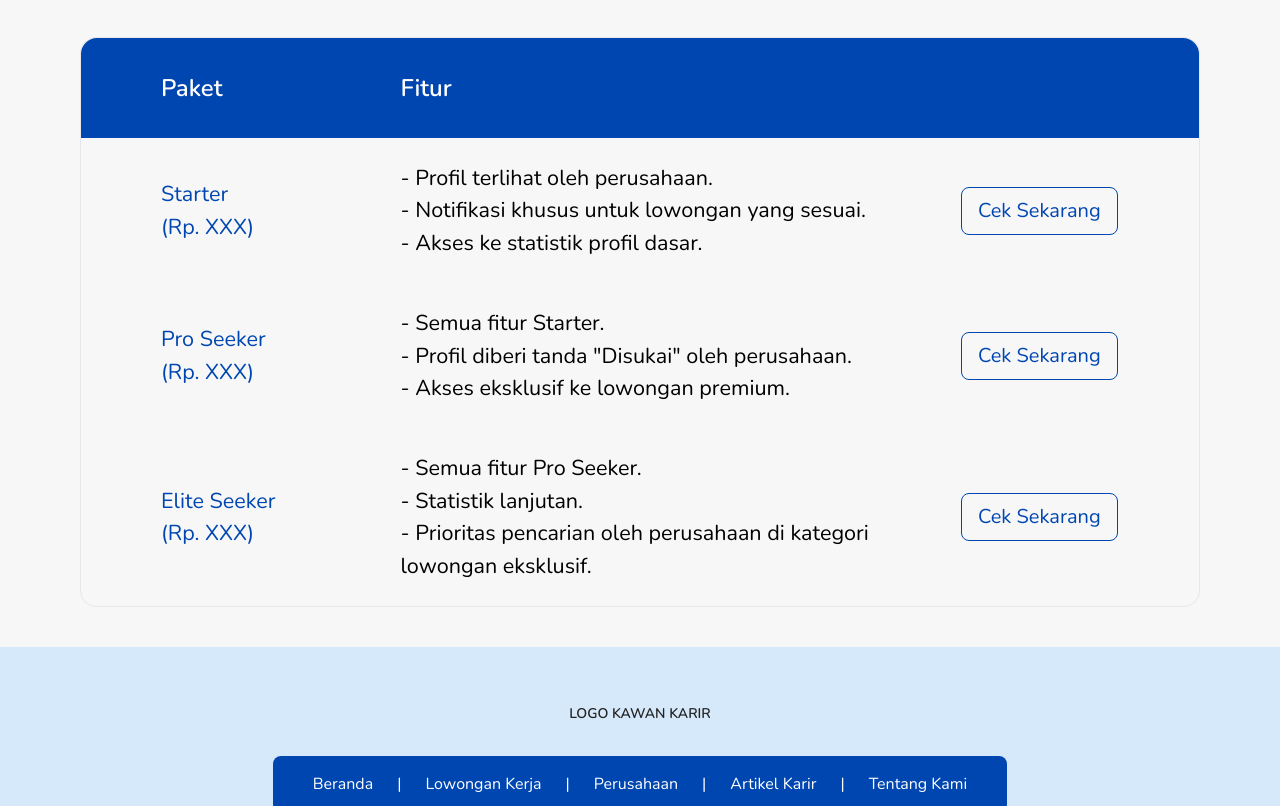
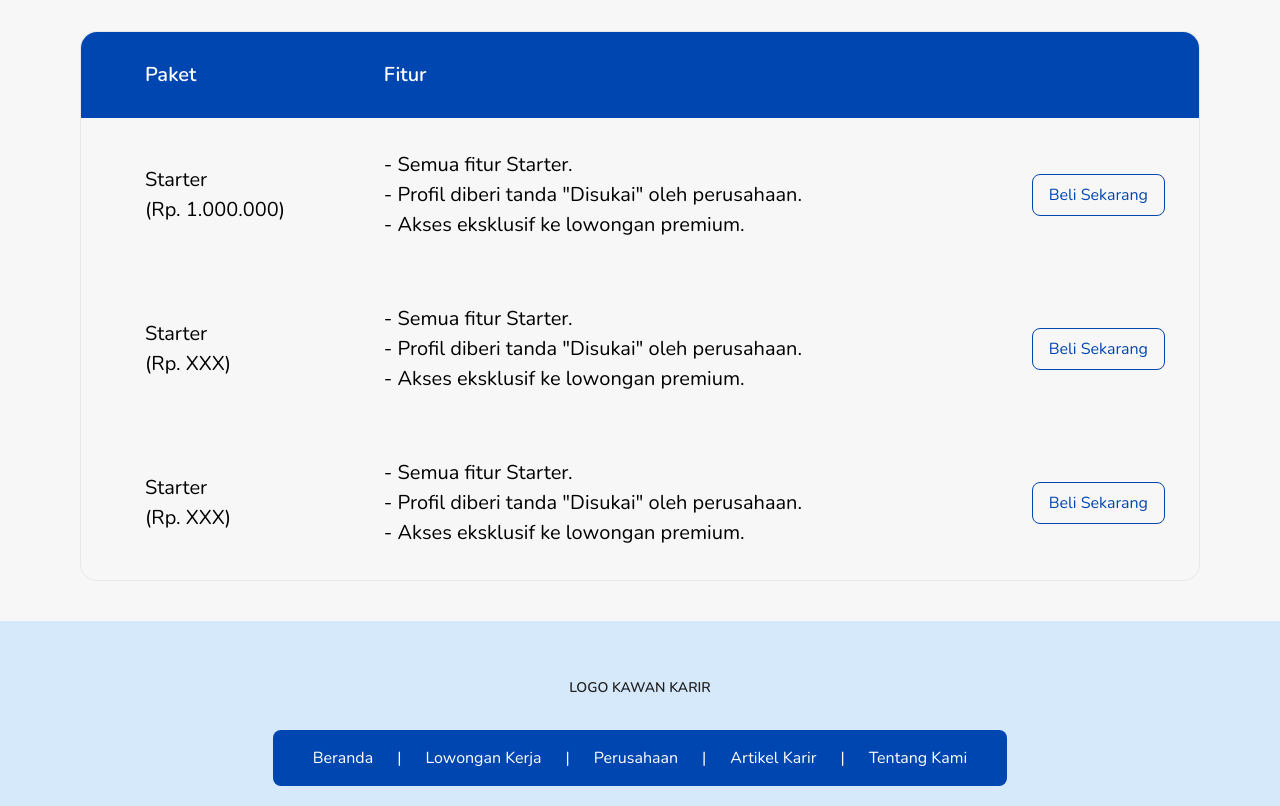
Before and after one commit to Anamm15/karir-cemerlang, a website: page premium.html in a window 1280 px wide. Shown: the part 719-1525 px from the top of the page. Drawn offline with nearby package versions, Linux system fonts and the light colour scheme.

Commit message:
Revisi table premium

```diff
--- a/assets/css/perusahaan.css
+++ b/assets/css/perusahaan.css
@@ -300,10 +300,6 @@ nav div {
     .perusahaan__card__location {
         font-size: 1rem;
     }
-    .perusahaan__card__description {
-        font-size: .8rem;
-        padding: 0 1.5rem;
-    }
     .perusahaan__info {
         top: 40%;
     }
--- a/assets/css/premium.css
+++ b/assets/css/premium.css
@@ -92,6 +92,21 @@ nav div {
         font-size: 1.35rem;
         width: 58.5%;
     }
+    .text-h5, .text-b1 {
+        font-size: 1.25rem;
+    }
+    .text-h6 {
+        font-size: 1rem;
+    }
+    .text-h4 {
+        font-size: 2rem;
+    }
+    table tr th:nth-child(1) {
+        width: 27%;
+    }
+    table tr th:nth-child(2) {
+        width: 55%;
+    }
     .footer {
         height: max-content;
         margin-bottom: 0;
--- a/premium.html
+++ b/premium.html
@@ -82,36 +82,62 @@
         <h4 class="text-h4 font-semibold">Layanan Fitur Premium Pencari Kerja</h4>
         <p class="text-b2 mt-4">Penawaran lengkap untuk mendukung karir Anda</p>
         <div class="layanan__premium__content border rounded-2xl mt-10">
-            <div class="header w-full bg-primary-1 text-white-1 py-8 px-20 flex rounded-t-2xl">
-                <h5 class="text-h5 font-semibold w-1/4">Paket</h5>
-                <h5 class="text-h5 font-semibold">Fitur</h5>
-            </div>
-            <div class="body px-20 flex flex-col">
-                <div class="body__content flex py-6 items-center">
-                    <p class="text-b1 text-primary-1 whitespace-pre-line w-1/4 body__content__paket">Starter
-                        (Rp. XXX)</p>
-                    <p class="text-b1 whitespace-pre-line w-[63%] body__content__fitur">- Profil terlihat oleh perusahaan.
-                        - Notifikasi khusus untuk lowongan yang sesuai.
-                        - Akses ke statistik profil dasar.</p>
-                    <button class="text-b2 border border-primary-1 h-max text-primary-1 px-4 py-2 rounded-lg hover:bg-primary-1 hover:text-white">Cek Sekarang</button>
-                </div>
-                <div class="body__content flex py-6 items-center">
-                    <p class="text-b1 text-primary-1 whitespace-pre-line w-1/4 body__content__paket">Pro Seeker
-                        (Rp. XXX)</p>
-                    <p class="text-b1 whitespace-pre-line w-[63%] body__content__fitur">- Semua fitur Starter.
-                        - Profil diberi tanda "Disukai" oleh perusahaan.
-                        - Akses eksklusif ke lowongan premium.</p>
-                    <button class="text-b2 border border-primary-1 h-max text-primary-1 px-4 py-2 rounded-lg hover:bg-primary-1 hover:text-white">Cek Sekarang</button>
-                </div>
-                <div class="body__content flex py-6 items-center">
-                    <p class="text-b1 text-primary-1 whitespace-pre-line w-1/4 body__content__paket">Elite Seeker
-                        (Rp. XXX)</p>
-                    <p class="text-b1 whitespace-pre-line w-[63%] body__content__fitur">- Semua fitur Pro Seeker.
-                        - Statistik lanjutan.
-                        - Prioritas pencarian oleh perusahaan di kategori lowongan eksklusif.</p>
-                    <button class="text-b2 border border-primary-1 h-max text-primary-1 px-4 py-2 rounded-lg hover:bg-primary-1 hover:text-white">Cek Sekarang</button>
-                </div>
-            </div>
+            <table class="table-auto w-full border-collapse ">
+                <thead class="bg-primary-1 text-white p-10 ">
+                    <tr class="">
+                        <th class="w-1/5 py-7 ps-16 text-left text-h5 font-semibold rounded-tl-2xl">Paket</th>
+                        <th class="w-3/5 text-left text-h5 font-semibold">Fitur</th>
+                        <th class="rounded-tr-2xl"></th>
+                    </tr>
+                </thead>
+                <tbody>
+                    <tr>
+                        <td class="text-b1 ps-16">Starter<br>(Rp. 1.000.000)</td>
+                        <td class="text-b1 py-8">
+                            - Semua fitur Starter.<br>
+                            - Profil diberi tanda "Disukai" oleh perusahaan.<br>
+                            - Akses eksklusif ke lowongan premium.
+                        </td>
+                        <td class="text-h6 p-2 text-center">
+                            <a href="#">
+                                <button class="text-primary-1 border border-primary-1 px-4 py-2 rounded-lg hover:bg-primary-1 hover:text-white transition">
+                                    Beli Sekarang
+                                </button>
+                            </a>
+                        </td>
+                    </tr>
+                    <tr>
+                        <td class="text-b1 ps-16">Starter<br>(Rp. XXX)</td>
+                        <td class="text-b1 py-8">
+                            - Semua fitur Starter.<br>
+                            - Profil diberi tanda "Disukai" oleh perusahaan.<br>
+                            - Akses eksklusif ke lowongan premium.
+                        </td>
+                        <td class="text-h6 p-2 text-center">
+                            <a href="#">
+                                <button class="text-primary-1 border border-primary-1 px-4 py-2 rounded-lg hover:bg-primary-1 hover:text-white transition">
+                                    Beli Sekarang
+                                </button>
+                            </a>
+                        </td>
+                    </tr>
+                    <tr>
+                        <td class="text-b1 ps-16">Starter<br>(Rp. XXX)</td>
+                        <td class="text-b1 py-8">
+                            - Semua fitur Starter.<br>
+                            - Profil diberi tanda "Disukai" oleh perusahaan.<br>
+                            - Akses eksklusif ke lowongan premium.
+                        </td>
+                        <td class="text-h6 p-2 text-center">
+                            <a href="#">
+                                <button class="text-primary-1 border border-primary-1 px-4 py-2 rounded-lg hover:bg-primary-1 hover:text-white transition">
+                                    Beli Sekarang
+                                </button>
+                            </a>
+                        </td>
+                    </tr>
+                </tbody>
+            </table>
         </div>
     </section>
 
```
Also changed, not shown: assets/css/output.css.
